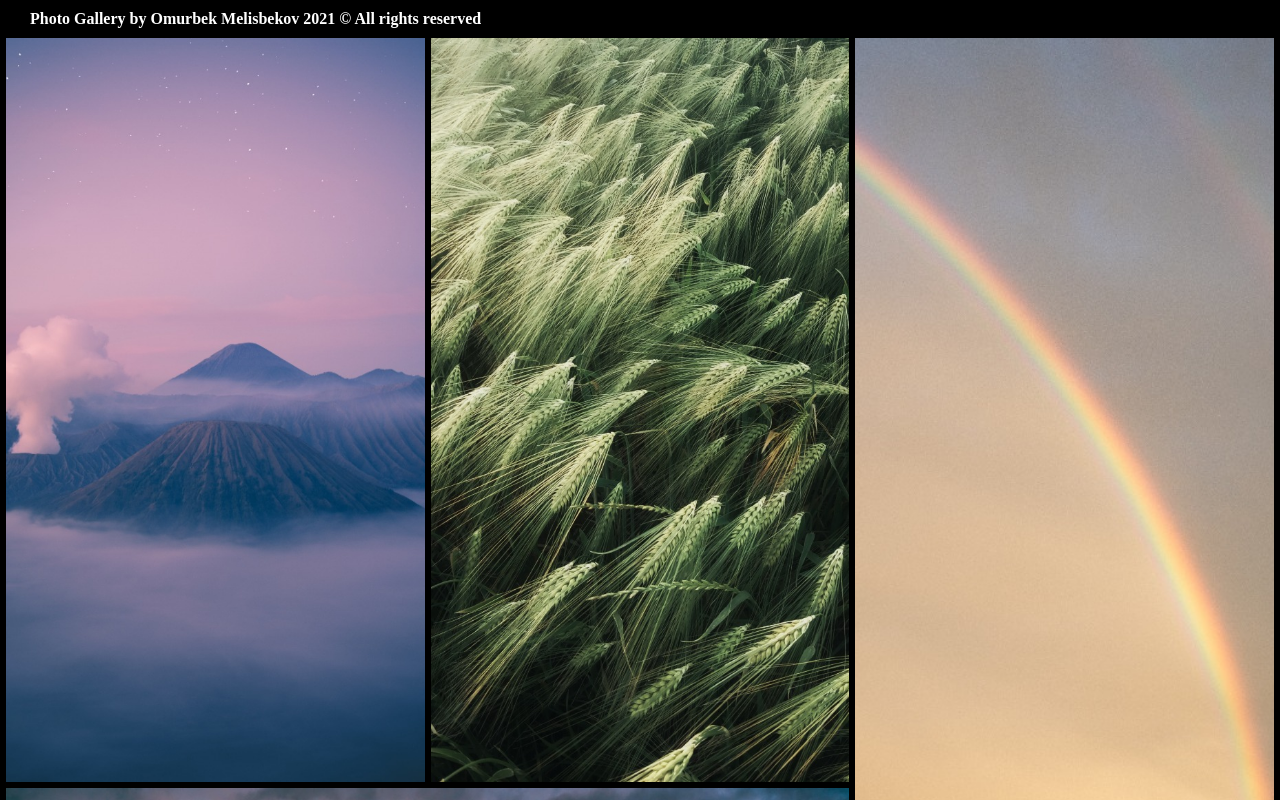
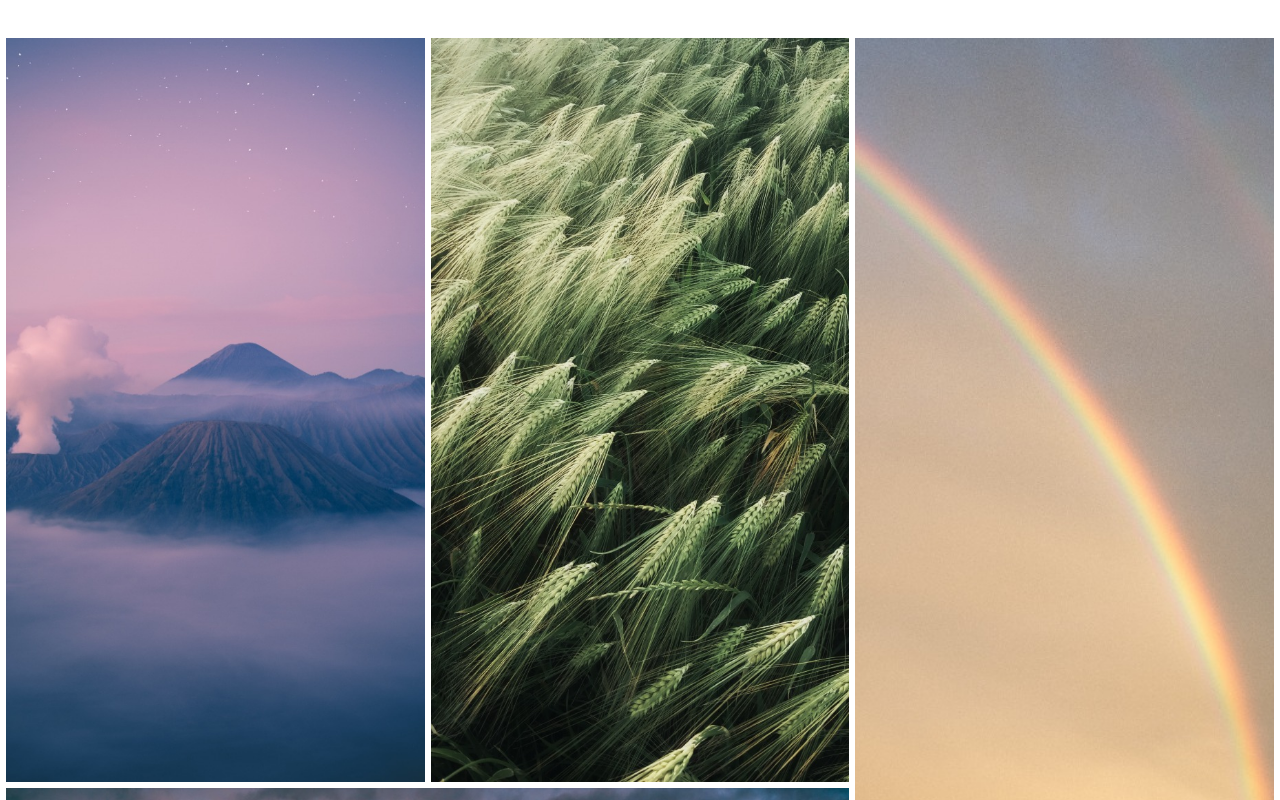
Before and after one commit to Omurbek007/Omurbek007, a plain HTML site: page index.html in a window 1280 px wide. Shown: the top 800 px of the page. Drawn offline with Linux system fonts and the light colour scheme.

Commit message:
changed a background color

```diff
--- a/style.css
+++ b/style.css
@@ -4,7 +4,7 @@
 }
 body {
     box-sizing: border-box;
-    background-color: rgba(0, 0, 0, 1);
+    background-color: rgba(34,57,34,);
     font-family: Tahoma sans-serif;
 }
 figcaption {
```
